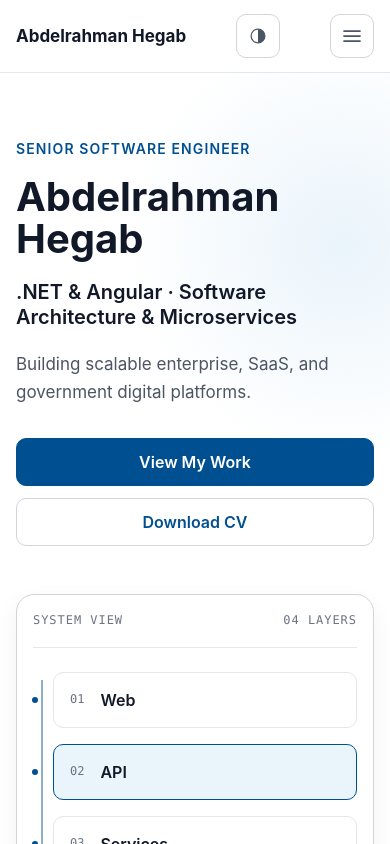
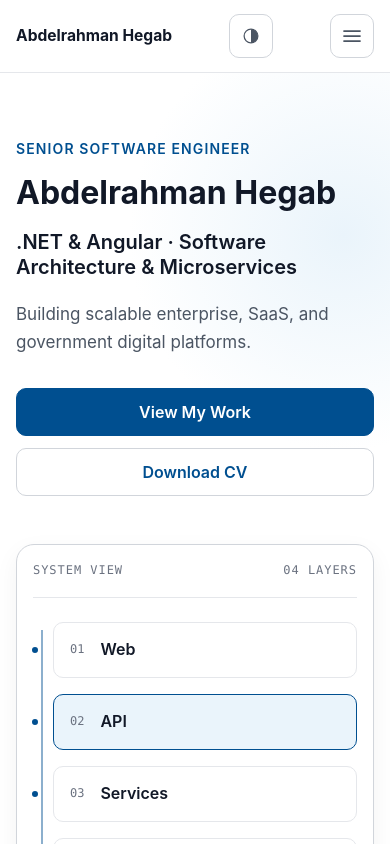
Before and after one commit to abdelrahman-nasser/abdelrahman-portfolio, an Angular app: page / in a window 390 px wide. Shown: the top 844 px of the page. Built offline with nearby package versions, Linux system fonts and the light colour scheme.

Commit message:
fix: prevent responsive overflow across font metrics

```diff
--- a/src/app/features/home/home-page.scss
+++ b/src/app/features/home/home-page.scss
@@ -37,8 +37,9 @@
 }
 
 .hero h1 {
-  font-size: var(--font-size-display-xl);
+  font-size: clamp(2rem, 6vw, var(--font-size-display-xl));
   line-height: var(--line-height-display-xl);
+  overflow-wrap: break-word;
 }
 
 .hero__positioning {
--- a/src/app/layout/header/header.scss
+++ b/src/app/layout/header/header.scss
@@ -9,7 +9,7 @@
   min-block-size: inherit;
   align-items: center;
   justify-content: space-between;
-  gap: var(--space-2);
+  gap: var(--space-1);
   padding-block: var(--space-3);
 }
 
@@ -21,11 +21,13 @@
 }
 
 .site-header__brand {
-  flex-shrink: 0;
+  min-inline-size: 0;
   color: var(--color-text-primary);
-  font-size: var(--font-size-body-lg);
+  font-size: clamp(0.875rem, 4vw, 1rem);
   font-weight: var(--font-weight-bold);
   white-space: nowrap;
+  overflow: hidden;
+  text-overflow: ellipsis;
 }
 
 .site-header__navigation {
@@ -164,18 +166,35 @@
   margin-block-start: var(--space-2);
 }
 
-@media (width >= 48rem) {
+@media (width >= 30rem) {
+  .site-header__inner {
+    gap: var(--space-2);
+  }
+
+  .site-header__brand {
+    font-size: var(--font-size-body-lg);
+  }
+}
+
+@media (width >= 64rem) {
   .site-header {
     min-block-size: 4.75rem;
   }
 
+  .site-header__inner {
+    gap: var(--space-3);
+  }
+
   .site-header__navigation {
     display: flex;
-    gap: var(--space-3);
   }
 
   .site-header__cv-action {
     display: inline-flex;
+  }
+
+  .site-header__cv-action-prefix {
+    display: inline;
   }
 
   .site-header__menu-trigger,
@@ -183,17 +202,3 @@
     display: none;
   }
 }
-
-@media (width >= 64rem) {
-  .site-header__inner {
-    gap: var(--space-3);
-  }
-
-  .site-header__navigation {
-    gap: var(--space-5);
-  }
-
-  .site-header__cv-action-prefix {
-    display: inline;
-  }
-}
```
Also changed, not shown: 1 other file (tests, documents, lock files or other folders).
